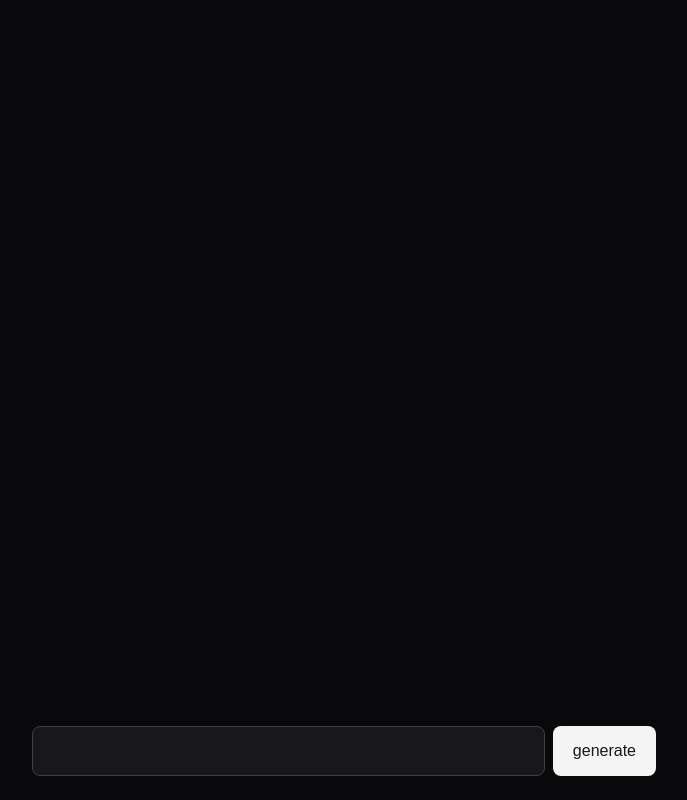
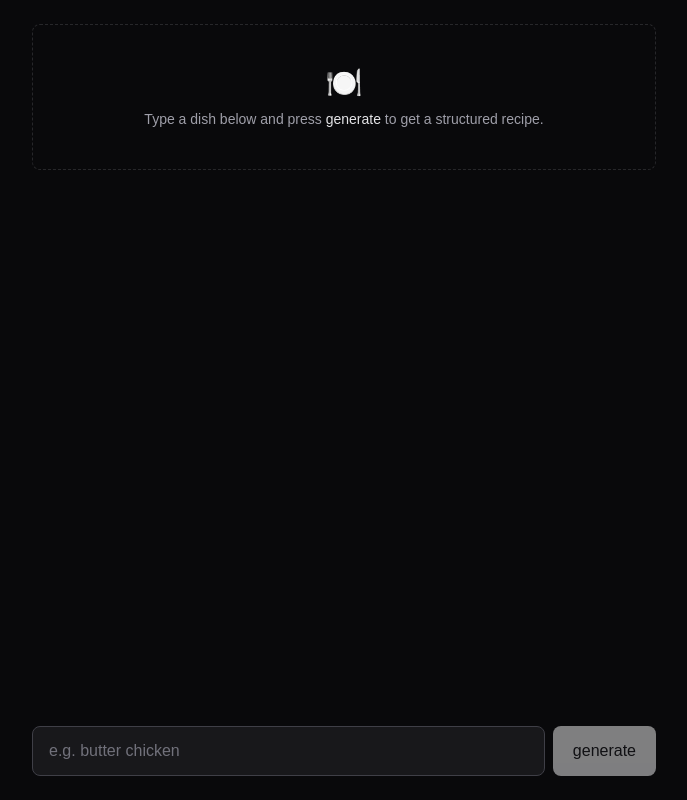
Before and after one commit to Royakash2/ai-sdk-basics, a Next.js app: page /ui/structure-data in a window 1280 px wide. Shown: the whole page, without its empty margins (296-983 px from the left). Built offline with nearby package versions, Linux system fonts and the light colour scheme.

Commit message:
feat: enhance StructureData component with recipe generation functionality and loading/error states

```diff
--- a/src/app/ui/structure-data/page.tsx
+++ b/src/app/ui/structure-data/page.tsx
@@ -1,17 +1,127 @@
 "use client"
 
-import { useState } from "react"
+import React, { useState } from "react";
+import { experimental_useObject as useObject } from "@ai-sdk/react";
+import { recipeSchema } from "@/app/api/structured-data/schema";
 
 export default function StructureData() {
-    const [dishName,setDishName]= useState("");
+    const [dishName, setDishName] = useState("");
+    const { submit, object, isLoading, error } = useObject({
+        api: "/api/structured-data",
+        schema: recipeSchema,
+    });
 
-     return <div className="flex min-h-dvh flex-col bg-zinc-950 text-zinc-100">
-        {/* structure data goes here */}
+    const handleSubmit = (e: React.FormEvent) => {
+        e.preventDefault();
+        if (!dishName.trim()) return;
+        submit({ dish: dishName });
+        setDishName("");
+    };
 
-        <form action="" className="flex mt-auto mx-auto w-full max-w-2xl p-6 gap-2">
-            <input type="text" className="flex-1 min-w-0 rounded-lg bg-zinc-900 border border-zinc-700 px-4 py-3 text-zinc-100 placeholder-zinc-500 focus:outline-none focus:ring-2 focus:ring-zinc-500" />
-            <button className="shrink-0 rounded-lg bg-zinc-100 px-5 py-3 font-medium text-zinc-900 transition-colors hover:bg-zinc-300">generate</button>
-        </form>
-     </div>
+    const recipe = object?.recipe;
 
+    return (
+        <div className="flex min-h-dvh flex-col bg-zinc-950 text-zinc-100">
+            {/* recipe display area */}
+            <main className="flex-1 min-h-0 overflow-y-auto">
+                <div className="mx-auto w-full max-w-2xl p-6">
+                    {/* loading state (only while nothing has streamed yet) */}
+                    {isLoading && !recipe && (
+                        <div className="flex items-center justify-center gap-3 rounded-lg border border-zinc-800 bg-zinc-900 p-8">
+                            <div className="h-5 w-5 animate-spin rounded-full border-2 border-zinc-700 border-t-zinc-300" />
+                            <span className="text-sm text-zinc-400">Generating recipe...</span>
+                        </div>
+                    )}
+
+                    {/* error state */}
+                    {!isLoading && error && (
+                        <div className="rounded-lg border border-red-500/40 bg-red-500/10 p-4 text-sm text-red-400">
+                            Failed to generate recipe: {error.message}
+                        </div>
+                    )}
+
+                    {/* recipe card — renders live as the object streams in */}
+                    {!error && recipe && (
+                        <div className="rounded-lg border border-zinc-800 bg-zinc-900 p-6">
+                            <h2 className="text-2xl font-bold text-zinc-100">
+                                {recipe.name}
+                                {isLoading && (
+                                    <span className="ml-3 inline-block animate-pulse rounded-full bg-indigo-500/20 px-2.5 py-0.5 align-middle text-xs font-medium text-indigo-300">
+                                        generating...
+                                    </span>
+                                )}
+                            </h2>
+
+                            {recipe.ingredients && recipe.ingredients.length > 0 && (
+                                <section className="mt-6">
+                                    <h3 className="text-sm font-semibold uppercase tracking-wider text-zinc-500">
+                                        Ingredients
+                                    </h3>
+                                    <ul className="mt-3 space-y-2">
+                                        {recipe.ingredients.map((ingredient, index) => (
+                                            <li
+                                                key={index}
+                                                className="flex items-center justify-between gap-4 rounded-md bg-zinc-800/60 px-4 py-2 text-sm"
+                                            >
+                                                <span className="text-zinc-200">{ingredient?.name}</span>
+                                                <span className="text-zinc-400">{ingredient?.amount}</span>
+                                            </li>
+                                        ))}
+                                    </ul>
+                                </section>
+                            )}
+
+                            {recipe.steps && recipe.steps.length > 0 && (
+                                <section className="mt-6">
+                                    <h3 className="text-sm font-semibold uppercase tracking-wider text-zinc-500">
+                                        Steps
+                                    </h3>
+                                    <ol className="mt-3 space-y-3">
+                                        {recipe.steps.map((step, index) => (
+                                            <li key={index} className="flex gap-3 text-sm text-zinc-300">
+                                                <span className="flex h-6 w-6 shrink-0 items-center justify-center rounded-full bg-indigo-500/20 text-xs font-medium text-indigo-300">
+                                                    {index + 1}
+                                                </span>
+                                                <span className="pt-0.5">{step}</span>
+                                            </li>
+                                        ))}
+                                    </ol>
+                                </section>
+                            )}
+                        </div>
+                    )}
+
+                    {/* empty state */}
+                    {!isLoading && !error && !recipe && (
+                        <div className="flex flex-col items-center justify-center gap-2 rounded-lg border border-dashed border-zinc-800 p-10 text-center">
+                            <span className="text-3xl">🍽️</span>
+                            <p className="text-sm text-zinc-400">
+                                Type a dish below and press{" "}
+                                <span className="font-medium text-zinc-200">generate</span> to get a
+                                structured recipe.
+                            </p>
+                        </div>
+                    )}
+                </div>
+            </main>
+
+            {/* composer */}
+            <form onSubmit={handleSubmit} action="" className="mx-auto flex w-full max-w-2xl gap-2 p-6">
+                <input
+                    value={dishName}
+                    onChange={(e) => setDishName(e.target.value)}
+                    type="text"
+                    placeholder="e.g. butter chicken"
+                    className="flex-1 min-w-0 rounded-lg bg-zinc-900 border border-zinc-700 px-4 py-3 text-zinc-100 placeholder-zinc-500 focus:outline-none focus:ring-2 focus:ring-zinc-500"
+                />
+                <button
+                    type="submit"
+                    disabled={isLoading || !dishName.trim()}
+                    className="shrink-0 rounded-lg bg-zinc-100 px-5 py-3 font-medium text-zinc-900 transition-colors hover:bg-zinc-300 disabled:cursor-not-allowed disabled:opacity-50 disabled:hover:bg-zinc-100"
+                >
+                    {isLoading ? "Generating..." : "generate"}
+                </button>
+            </form>
+        </div>
+    );
 }
```
